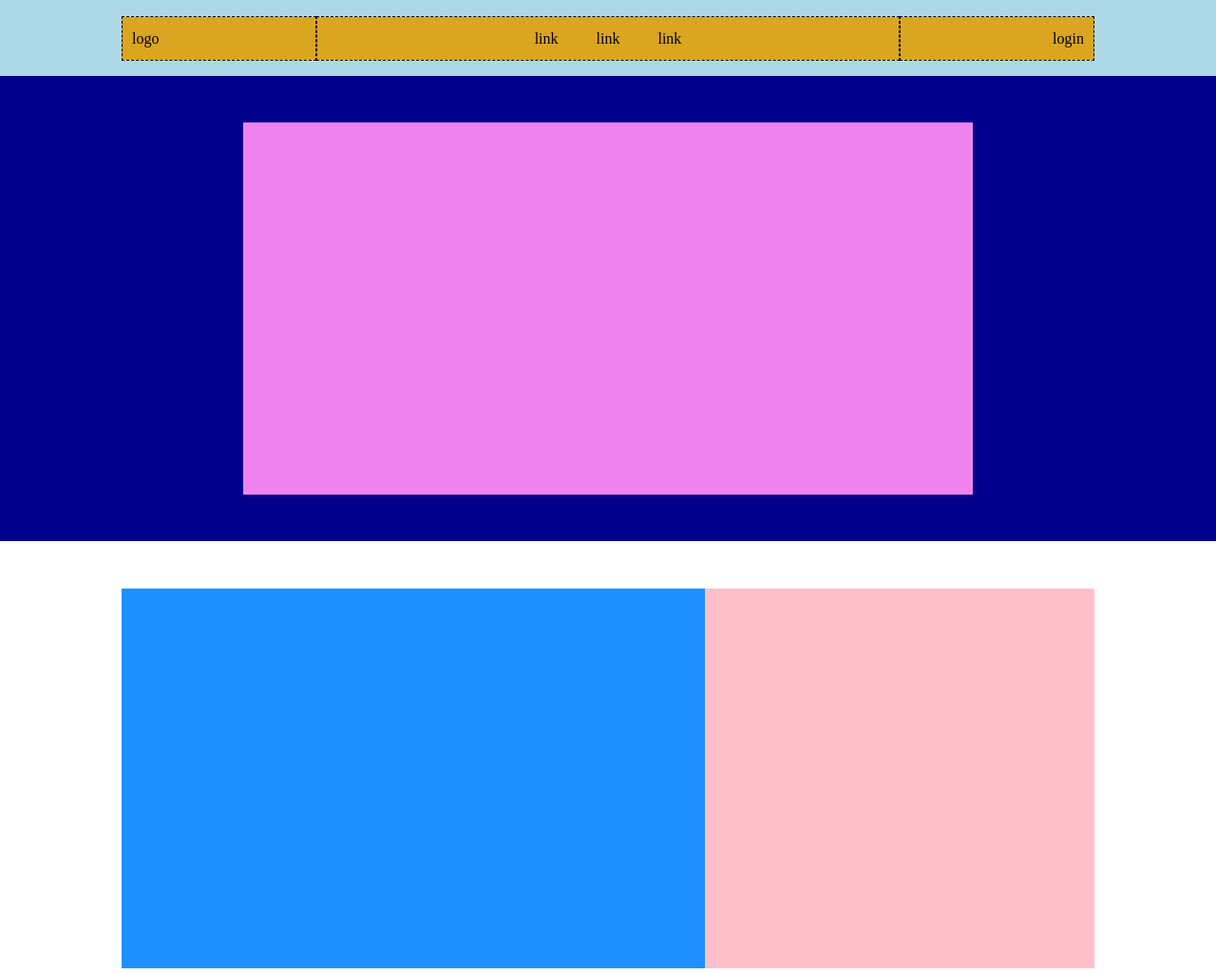
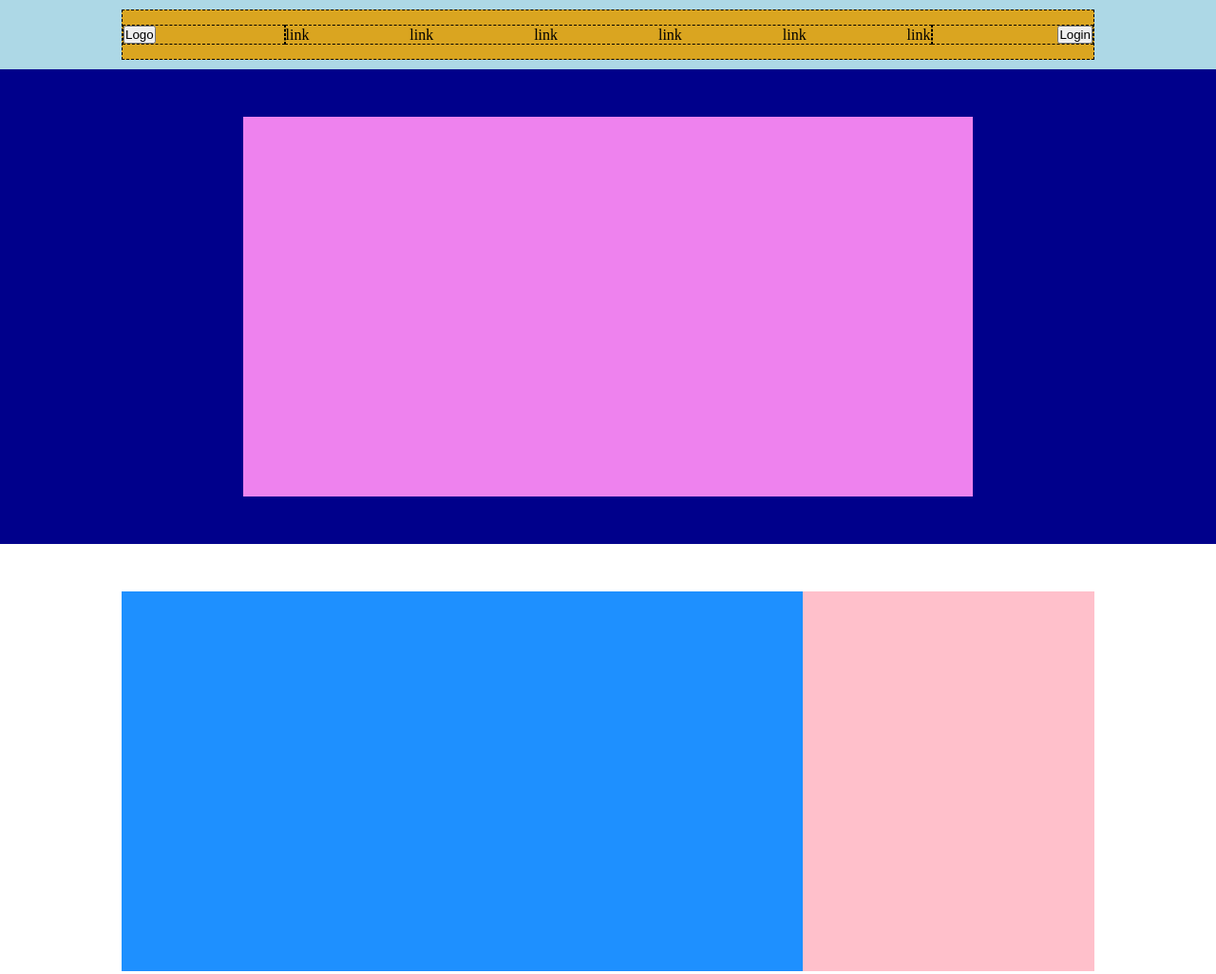
Before and after one commit to LucaBeltrami10/htmlcss-struttura-discord, a plain HTML site: page index.html in a window 1280 px wide. Shown: the top 1026 px of the page at 95% size. Drawn offline with Linux system fonts and the light colour scheme.

Commit message:
rifacimento esercizio più ordinato

```diff
--- a/css/style.css
+++ b/css/style.css
@@ -4,11 +4,142 @@
     box-sizing: border-box;
 }
 
+/* RIFACIMENTO CSS */
+
+/* CLASSI GENERICHE */
+.flex-centered{
+    display: flex;
+    justify-content: center;
+    align-items: center;
+}
+
+.flex-j-center{
+    display: flex;
+    justify-content: center;
+}
+
+.flex-j-space-between{
+    display: flex;
+    justify-content: space-between;
+}
+
+.flex-ai-center{
+    display: flex;
+    align-items: center;
+}
+.flex-a-center-spacebetw{
+    display: flex;
+    justify-content: space-between;
+    align-items: center;
+}
+
+.bc-lightblue{
+    background-color: #add8e6;
+}
+.bc-yellow{
+    background-color: #daa520;
+}
+.bc-gray{
+    background-color: #d3d3d3;
+}
+.bc-white{
+    background-color: white;
+}
+.bc-blue{
+    background-color: #00008b;
+}
+.bc-strpink{
+    background-color: #ee82ee;
+}
+.bc-green{
+    background-color: #228b22;
+}
+
+.border-dotted{
+    border: 1px dashed black;
+}
+
+.container{
+    width: 80%;
+}
+.small-container{
+    width: 60%;
+}
+
+/* HEADER */
+header{
+    width: 100vw;
+}
+header nav{
+        padding: 15px 0;
+        margin: 10px;
+        display: flex;
+}
+
+header ul{
+    list-style-type: none;
+}
+
+header nav > section{
+    width: 20%;
+}
+
+header nav > ul{
+    width: 80%;
+}
+
+header > nav > section:last-child{
+    display: flex;
+    justify-content: end;
+}
+
+/* MAIN */
+
+main section.container,
+main section.small-container{
+    padding:50px 0;
+}
+
+.jumbotron{
+    height: 400px;
+    width: 100%;
+}
+
+.blue-article{
+    height: 400px;
+    width: 70%;
+    background-color: #1e90ff;
+}
+
+.pink-article{
+    height: 400;
+    width: 30%;
+    background-color: #ffc0cb;
+}
+
+.big-article{
+    height: 600px;
+    width: 100%;
+}
+
+
+
+
+
+
+
+
+
+
+
+
+
+
 
 /* HEADER */
 
 /* Header top */
-header > section.header-top{
+/* header > section.header-top{
     height: 80px;
     background-color: #add8e6;
     display: flex;
@@ -44,7 +175,9 @@ section.header-top > nav > section.login{
     text-align: end;
     padding-right: 10px;
 }
-/* Elementi lista */
+/* Elementi lista
+
+
 nav > section.link > ul{
     list-style: none;
     display: flex;
@@ -56,7 +189,7 @@ nav > section.link >ul > li{
 
 
 /* Header bottom */
-header > section.header-bottom{
+/* header > section.header-bottom{
     height: 490px;
     background-color: #00008b;
     display: flex;
@@ -68,9 +201,9 @@ header > section.header-bottom > article{
     width: 60%;
     background-color: #ee82ee;
 }
-
+ */
 /* MAIN */
-main > section{
+/* main > section{
     height: 500px;
     display: flex;
     justify-content: center;
@@ -103,11 +236,11 @@ main > section.big-section{
 main > section.big-section > div > article{
     width: 100%;
     background-color: #228b22;
-}
+} */
 
 /* FOOTER */
 /* In comune tra le sezioni del footer */
-footer > section{
+/* footer > section{
     width: 100%;
     background-color: #23272a;
     display: flex;
@@ -120,7 +253,7 @@ footer > section.footer-bottom > div{
 }
 
 /* Footer Top */
-footer > section.footer-top{
+/*footer > section.footer-top{
     height: 500px;
 }
 footer > section.footer-top > div{
@@ -139,16 +272,17 @@ footer > section.footer-top > div{
     display: flex;
 
 
-}
-.footer-top > div > article > section{
+} */
+
+/* .footer-top > div > article > section{
     width: calc(100%/4);
     height: 100%;
     background-color: #20b2aa;
     border: 1px dashed white;
-}
+} */
 
 /* footer bottom */
-footer > section.footer-bottom{
+/* footer > section.footer-bottom{
     height: 100px;
 }
 footer > section.footer-bottom > div{
@@ -166,4 +300,4 @@ section.footer-bottom > div > section.logo{
 }
 section.footer-bottom > div > button{
     padding: 5px;
-}
+}  */
--- a/index.html
+++ b/index.html
@@ -7,7 +7,69 @@
     <link rel="stylesheet" href="./css/style.css">
 </head>
 <body>
-    <header>
+    <!-- RIFACIMENTO HTML -->
+
+    <header class="bc-lightblue flex-centered">
+        <nav class="container bc-yellow border-dotted">
+            <section class="brand border-dotted">
+                <button>Logo</button>
+            </section>
+            <ul class=" flex-a-center-spacebetw border-dotted">
+                <li>link</li>
+                <li>link</li>
+                <li>link</li>
+                <li>link</li>
+                <li>link</li>
+                <li>link</li>
+            </ul>
+            <section class="border-dotted">
+                <button class="login">Login</button>
+            </section>
+        </nav>
+    </header>
+
+    <main>
+        <section class="blue-section flex-centered bc-blue">
+            <section class="small-container">
+                <article class="jumbotron bc-strpink"></article>
+            </section>
+        </section>
+        <section class="white-section flex-centered bc-white">
+            <section class="container flex-j-center">
+                <article class="blue-article"></article>
+                <aside class="pink-article"></aside>
+            </section>
+        </section>
+        <section class="gray-section flex-centered bc-gray">
+             <section class="container flex-j-center">
+                <aside class="pink-article"></aside>
+                <article class="blue-article"></article>
+            </section>
+        </section>
+        <section class="white-section flex-centered bc-white">
+            <section class="container flex-j-center">
+                <article class="blue-article"></article>
+                <aside class="pink-article"></aside>
+            </section>
+        </section>
+        <section class="big-section gray-section flex-centered bc-gray">
+            <section class="container">
+                <article class="big-article bc-green"></article>
+            </section>
+        </section>
+    </main>
+
+
+
+
+
+
+
+
+
+
+
+    <!-- <header>
        <section class=header-top>
             <nav>
                 <section class="logo">logo</section>
@@ -70,7 +132,8 @@
                 <button>Bottone</button>
             </div>
         </section>
-    </footer>
+    </footer> -->
+
 
 </body>
 </html>
```
